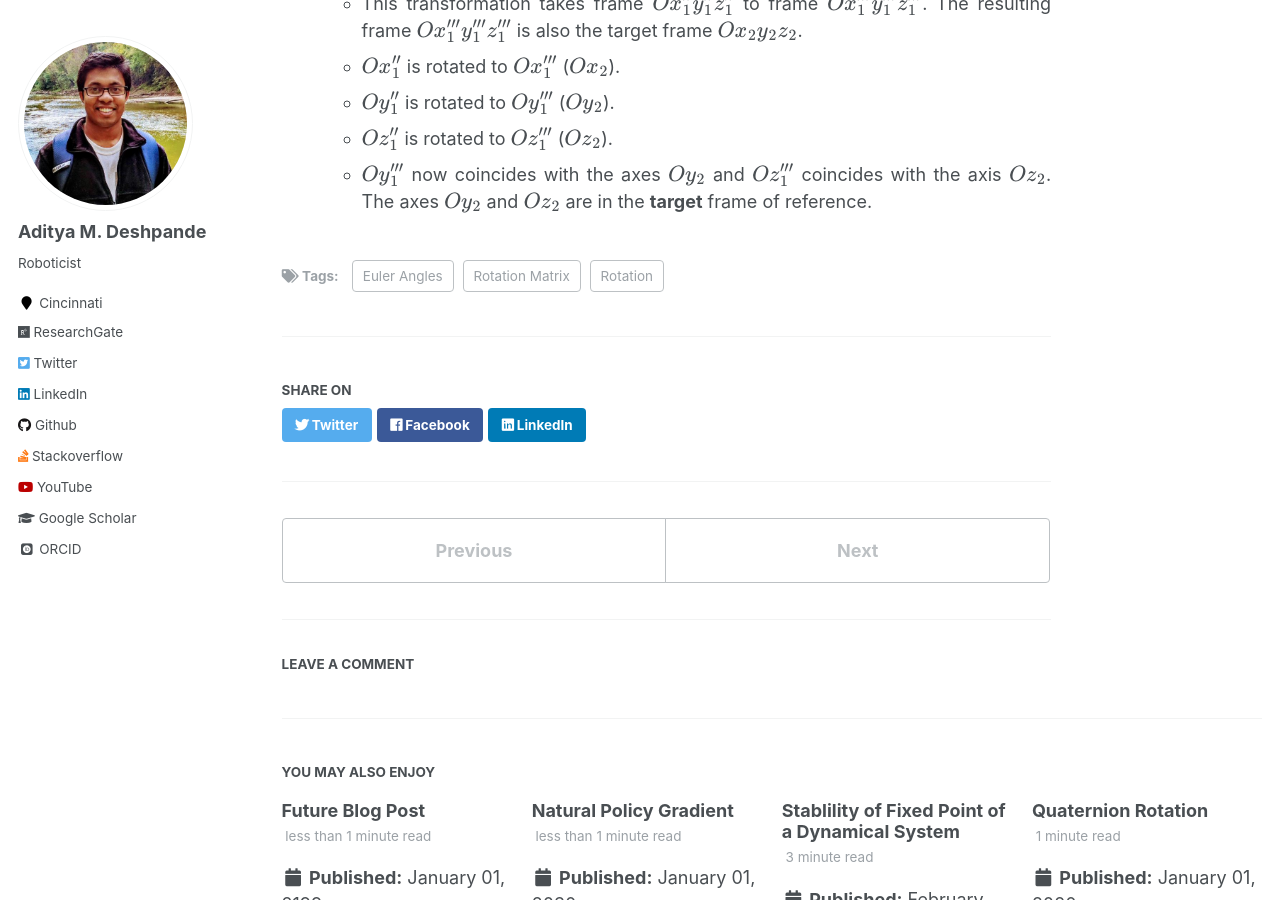
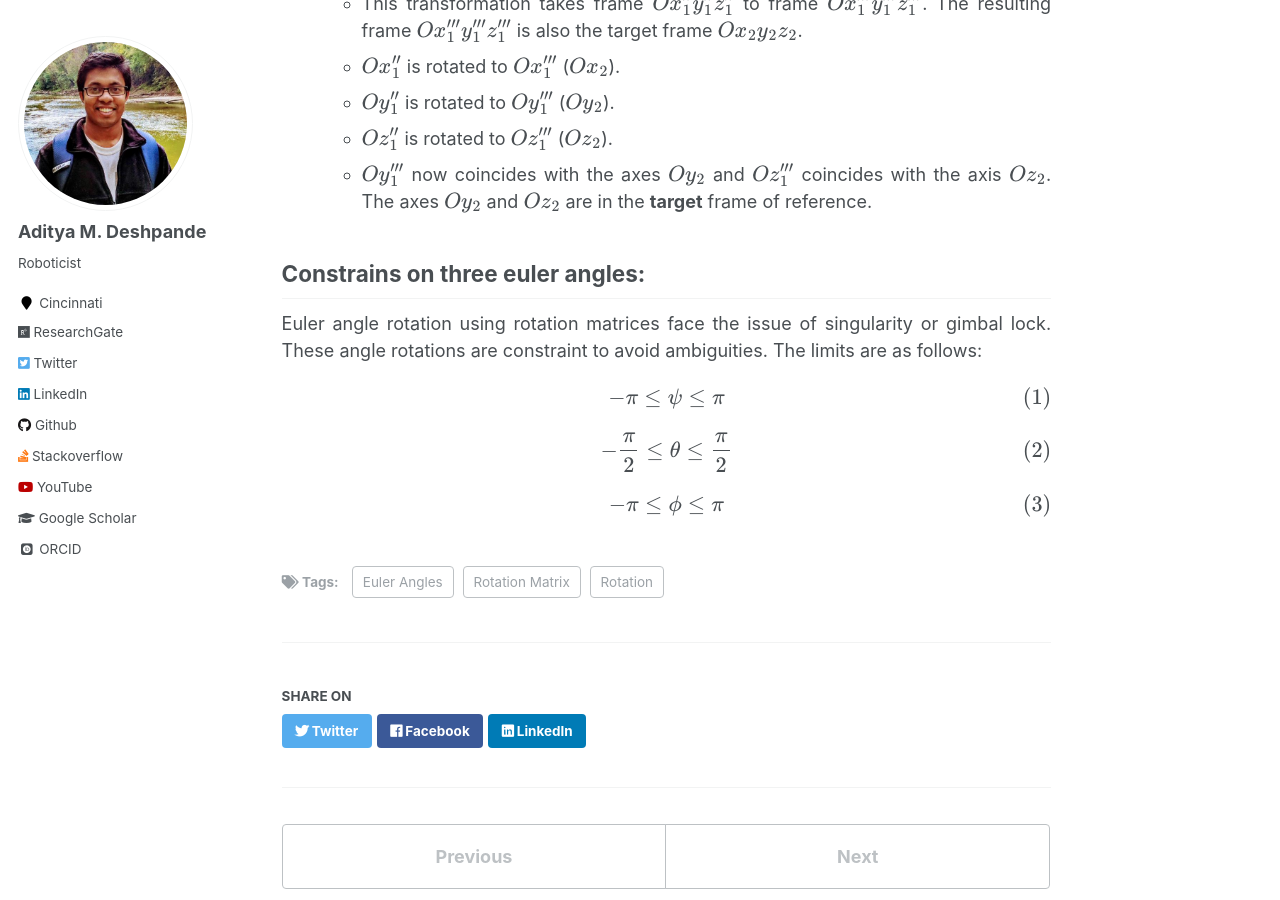
Before and after one commit to adipandas/adipandas.github.io, a Jekyll site: the page built from _posts/2020-02-10-euler-rotation.md, in a window 1280 px wide and 900 px high, scrolled down 1720 px. Built offline with Jekyll 4.4.1, drawn with Linux system fonts in a browser that asks for light colours; some web fonts are replaced; formulas are drawn with MathJax 3; comment, search, counter and statistics services are not loaded; some of the changed text lies outside the part shown.

Commit message:
Update 2020-02-10-euler-rotation.md

```diff
--- a/_posts/2020-02-10-euler-rotation.md
+++ b/_posts/2020-02-10-euler-rotation.md
@@ -65,3 +65,13 @@ Lets say one has to go from **frame 1** to **frame 2** using euler angle $$\psi$
   </li>
 
 </ol>
+
+
+## Constrains on three euler angles:
+Euler angle rotation using rotation matrices face the issue of singularity or gimbal lock. These angle rotations are constraint to avoid ambiguities. The limits are as follows:
+
+$$-\pi \le \psi \le \pi$$
+
+$$-\frac{\pi}{2} \le \theta \le \frac{\pi}{2}$$
+
+$$-\pi \le \phi \le \pi$$
```
